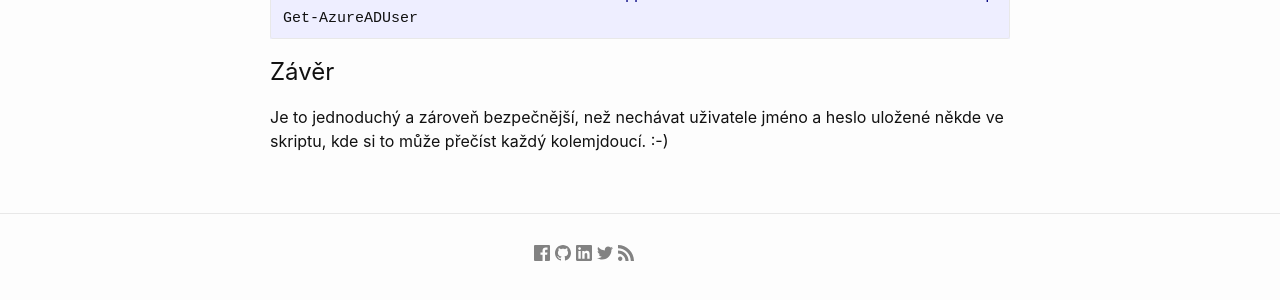
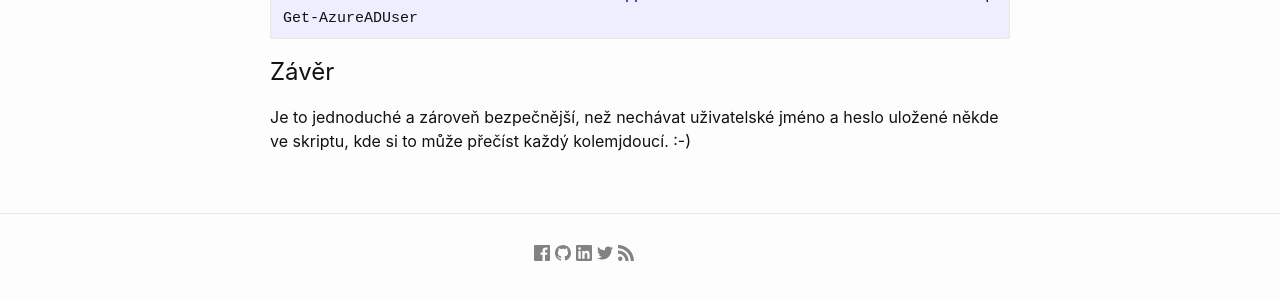
Before and after one commit to rezabj/rezabj.github.io, a Jekyll site: the page built from _posts/2021-10-28-Overovani-certifikatem-v-AzureAD.markdown, in a window 1280 px wide and 900 px high, scrolled down 5299 px. Shown: the part 588-888 px from the top of the window. Built offline with Jekyll 4.4.1, drawn with Linux system fonts in a browser that asks for light colours.

Commit message:
oprava chyb

````diff
--- a/_posts/2021-10-28-Overovani-certifikatem-v-AzureAD.markdown
+++ b/_posts/2021-10-28-Overovani-certifikatem-v-AzureAD.markdown
@@ -109,4 +109,4 @@ Get-AzureADUser
 ```
 
 # Závěr
-Je to jednoduchý a zároveň bezpečnější, než nechávat uživatele jméno a heslo uložené někde ve skriptu, kde si to může přečíst každý kolemjdoucí. :-)
+Je to jednoduché a zároveň bezpečnější, než nechávat uživatelské jméno a heslo uložené někde ve skriptu, kde si to může přečíst každý kolemjdoucí. :-)
````
